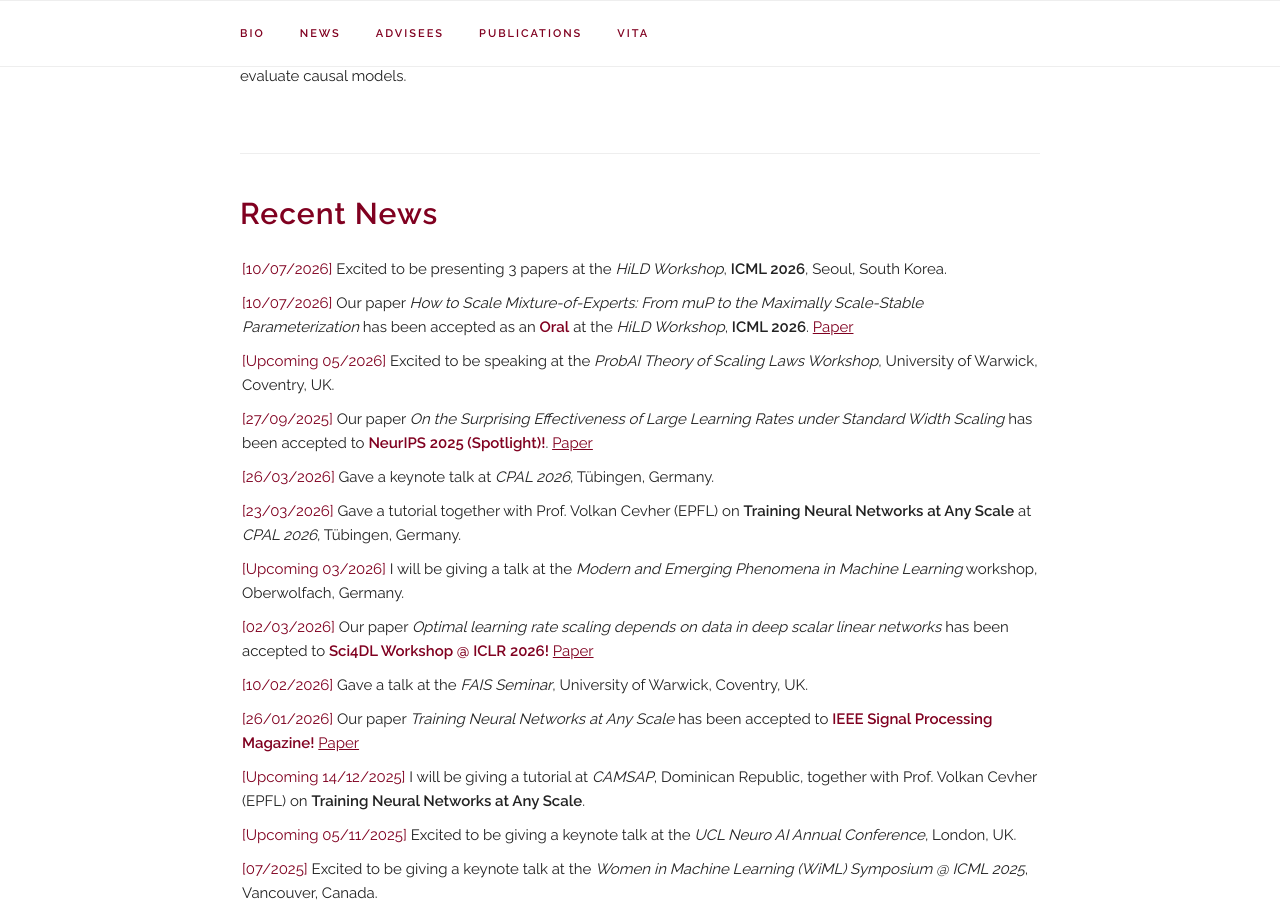
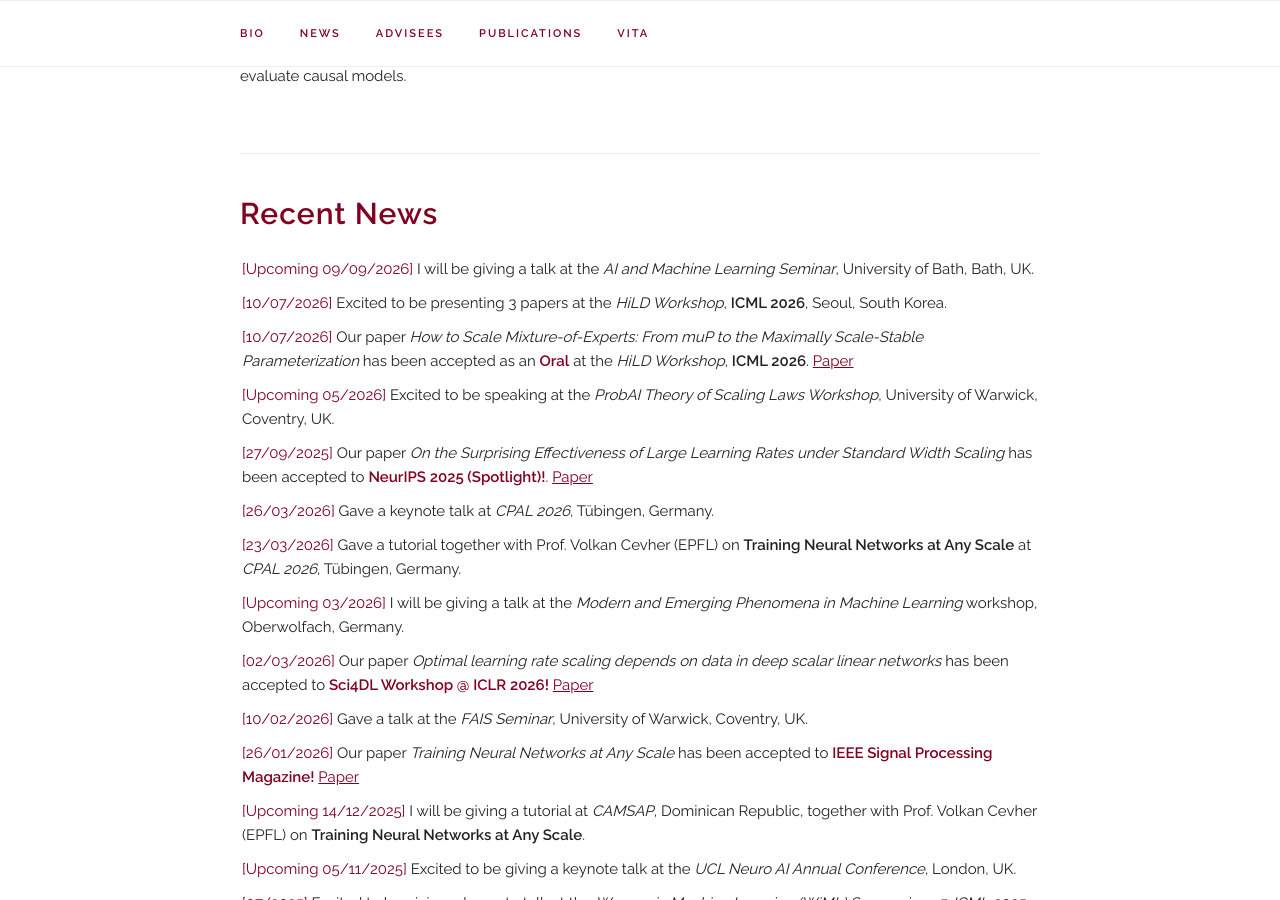
Before and after one commit to leenachennuru/leenacvankadara.com, a Jekyll site: the page built from index.html, in a window 1280 px wide and 900 px high, scrolled down 776 px. Built offline with Jekyll 4.4.1, drawn with Linux system fonts in a browser that asks for light colours; some web fonts are replaced.

Commit message:
Add upcoming Bath AI and Machine Learning Seminar talk
Co-Authored-By: Claude Opus 5 <noreply@anthropic.com>

```diff
--- a/index.html
+++ b/index.html
@@ -54,6 +54,10 @@ title: Home
   <h4 style="color: #800020; font-weight: bold; margin-top: 0;">Recent News</h4>
   <!-- <p> Scroll for older news </p> -->
   <UL style="list-style-type: none; padding: 2px; overflow-y: hidden; height:auto;">
+
+
+    <li> <span style="color: #800020;">[Upcoming 09/09/2026]</span>
+      I will be giving a talk at the <i>AI and Machine Learning Seminar</i>, University of Bath, Bath, UK.</li>
 
 
     <li> <span style="color: #800020;">[10/07/2026]</span>
```
Also changed, not shown: 10 other files.
